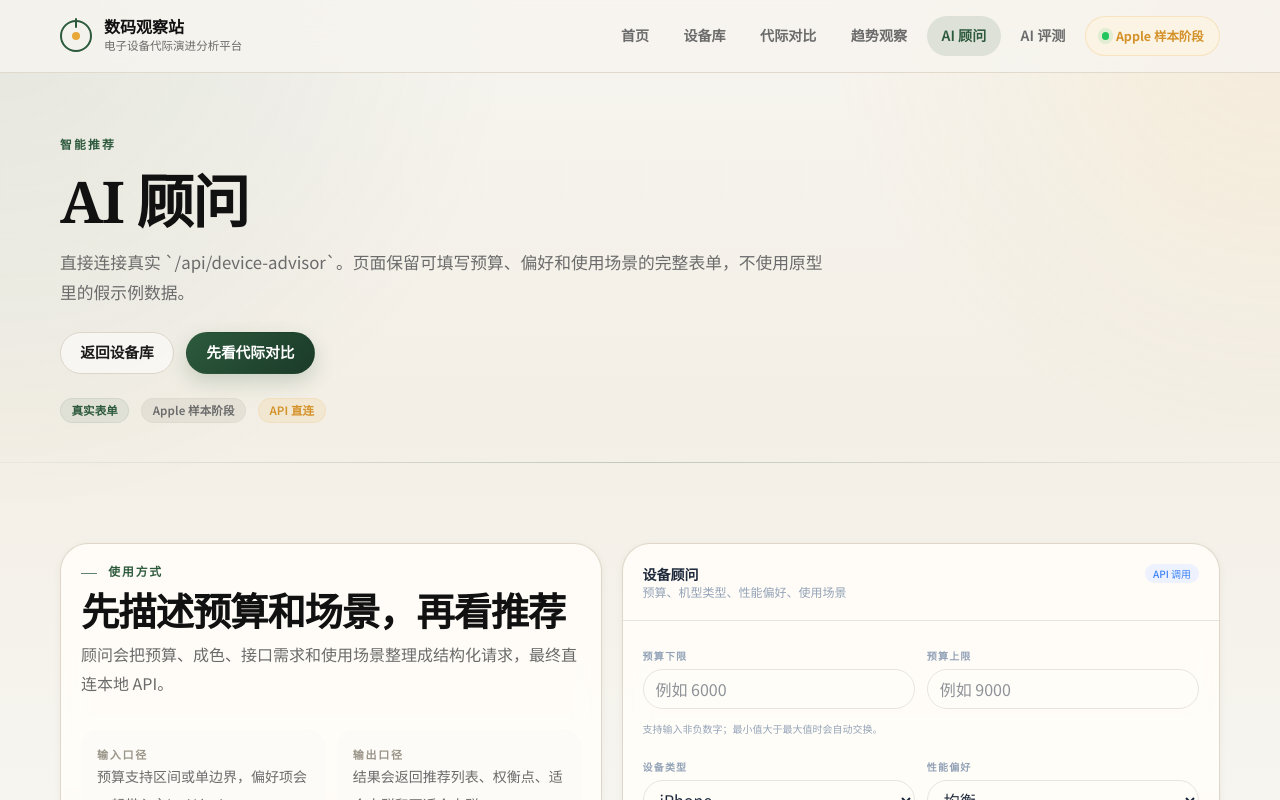
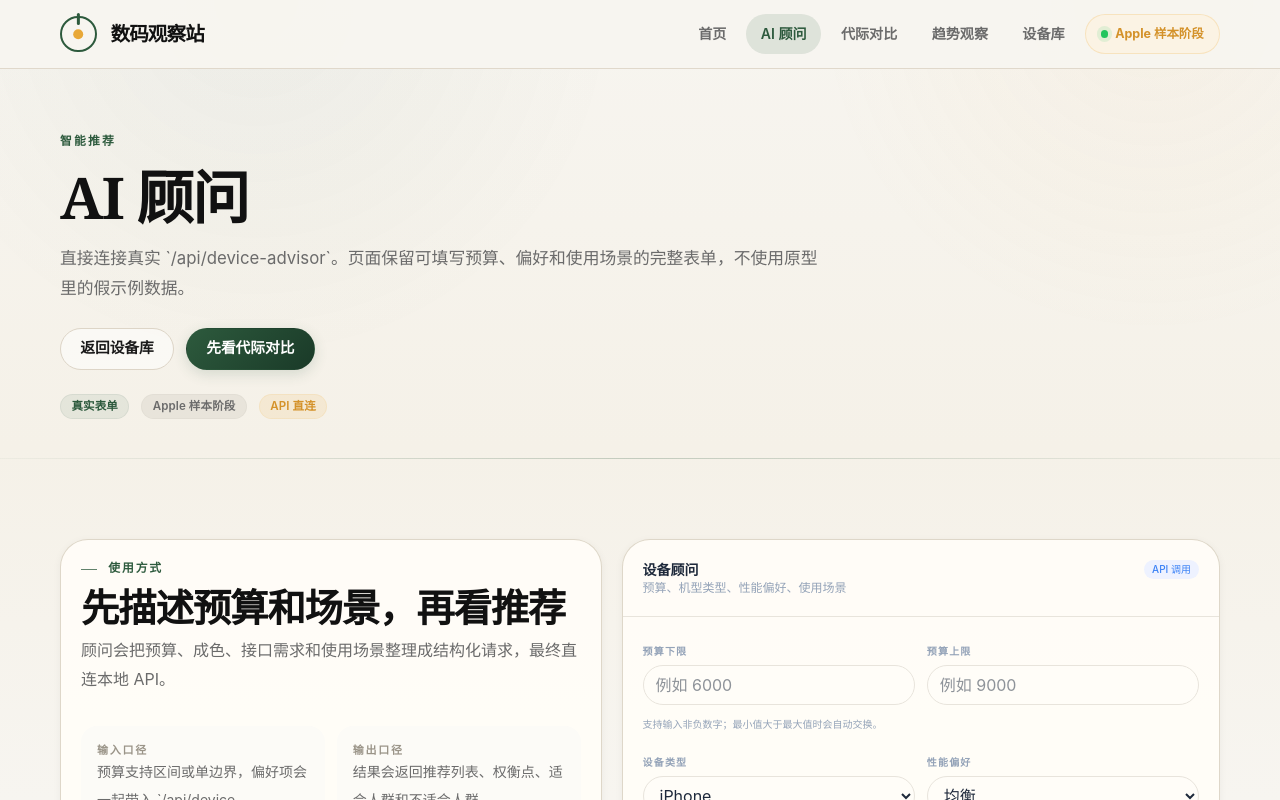
Before and after one commit to LighthouseXy/ai-device-evolution, a Next.js app: page /advisor in a window 1280 px wide. Shown: the top 800 px of the page. Built offline with nearby package versions, Linux system fonts and the light colour scheme.

Commit message:
fix: polish v2 navigation branding and scrolling

```diff
--- a/src/app/devices/page.tsx
+++ b/src/app/devices/page.tsx
@@ -146,7 +146,7 @@ export default async function DevicesPage({
           <SectionHeader
             eyebrow="筛选"
             title="按类别浏览"
-            description="先按类别收窄范围，再进入具体设备详情。当前导航只展示公开入口，开发环境才显示 AI 评测入口。"
+            description="先按类别收窄范围，再进入具体设备详情。AI 顾问、代际对比和趋势观察都保留为公开入口。"
           />
 
           <div className="flex flex-wrap gap-2">
--- a/src/app/globals.css
+++ b/src/app/globals.css
@@ -1,4 +1,3 @@
-@import url("https://fonts.googleapis.com/css2?family=Noto+Sans+SC:wght@300;400;500;600;700;800&family=Noto+Serif+SC:wght@500;600;700&display=swap");
 @import "tailwindcss";
 
 :root {
@@ -32,8 +31,9 @@
   --radius-md: 14px;
   --radius-lg: 20px;
   --radius-xl: 28px;
-  --font-sans-stack: "Noto Sans SC", -apple-system, BlinkMacSystemFont, "Segoe UI", sans-serif;
-  --font-display-stack: "Noto Serif SC", Georgia, "Times New Roman", serif;
+  --font-sans-stack: "PingFang SC", "Hiragino Sans GB", "Microsoft YaHei", "Noto Sans SC",
+    -apple-system, BlinkMacSystemFont, "Segoe UI", sans-serif;
+  --font-display-stack: "PingFang SC", "Hiragino Sans GB", "Songti SC", "STSong", Georgia, serif;
   --font-mono-stack: "SF Mono", "JetBrains Mono", "Cascadia Code", "Consolas", monospace;
 }
 
@@ -66,23 +66,9 @@ body {
   font-family: var(--font-sans-stack);
   overflow-x: hidden;
   background:
-    radial-gradient(circle at top left, rgba(45, 90, 61, 0.09), transparent 34%),
-    radial-gradient(circle at top right, rgba(232, 168, 56, 0.12), transparent 30%),
-    linear-gradient(180deg, #f7f5f0 0%, #f3efe6 52%, #f7f5f0 100%);
-}
-
-body::before {
-  content: "";
-  position: fixed;
-  inset: 0;
-  pointer-events: none;
-  background-image:
-    linear-gradient(90deg, rgba(221, 213, 199, 0.22) 1px, transparent 1px),
-    linear-gradient(rgba(221, 213, 199, 0.12) 1px, transparent 1px);
-  background-size: 80px 100%, 100% 80px;
-  mask-image: linear-gradient(180deg, rgba(0, 0, 0, 0.08), rgba(0, 0, 0, 0.04) 30%, transparent 80%);
-  opacity: 0.45;
-  z-index: -1;
+    radial-gradient(circle at 20% 0%, rgba(45, 90, 61, 0.05), transparent 28%),
+    radial-gradient(circle at 90% 0%, rgba(232, 168, 56, 0.06), transparent 24%),
+    linear-gradient(180deg, #f7f5f0 0%, #f5f1e8 56%, #f7f5f0 100%);
 }
 
 ::selection {
@@ -160,7 +146,7 @@ p {
   line-height: 1;
   transition:
     transform 160ms ease,
-    box-shadow 160ms ease,
+    box-shadow 120ms ease,
     background-color 160ms ease,
     border-color 160ms ease,
     color 160ms ease;
@@ -181,11 +167,11 @@ p {
 .btn-primary {
   background: linear-gradient(135deg, var(--primary) 0%, var(--primary-strong) 100%);
   color: white;
-  box-shadow: 0 8px 20px rgba(45, 90, 61, 0.2);
+  box-shadow: 0 4px 14px rgba(45, 90, 61, 0.16);
 }
 
 .btn-primary:hover {
-  box-shadow: 0 10px 24px rgba(45, 90, 61, 0.26);
+  box-shadow: 0 6px 18px rgba(45, 90, 61, 0.2);
 }
 
 .btn-ghost {
@@ -422,7 +408,6 @@ p {
   border: 1px solid rgba(221, 213, 199, 0.95);
   border-radius: var(--radius-xl);
   box-shadow: var(--shadow-soft);
-  backdrop-filter: blur(12px);
   transition:
     transform 160ms ease,
     box-shadow 160ms ease,
@@ -441,14 +426,12 @@ p {
   top: 0;
   z-index: 60;
   border-bottom: 1px solid rgba(221, 213, 199, 0.88);
-  background: rgba(247, 245, 240, 0.82);
-  backdrop-filter: blur(18px);
-  -webkit-backdrop-filter: blur(18px);
+  background: rgba(247, 245, 240, 0.96);
 }
 
 .site-nav-inner {
   width: min(var(--site-max-width), calc(100% - var(--site-gutter) * 2));
-  min-height: 72px;
+  min-height: 68px;
   margin-inline: auto;
   display: flex;
   align-items: center;
@@ -459,7 +442,7 @@ p {
 .site-nav-brand {
   display: inline-flex;
   align-items: center;
-  gap: 0.75rem;
+  gap: 0.85rem;
   min-width: 0;
   color: var(--text-strong);
 }
@@ -467,9 +450,9 @@ p {
 .site-nav-mark {
   position: relative;
   flex: 0 0 auto;
-  width: 2rem;
-  height: 2rem;
-  border: 2px solid var(--primary);
+  width: 2.3rem;
+  height: 2.3rem;
+  border: 2.25px solid var(--primary);
   border-radius: 50%;
 }
 
@@ -477,8 +460,8 @@ p {
   content: "";
   position: absolute;
   inset: 50% auto auto 50%;
-  width: 0.5rem;
-  height: 0.5rem;
+  width: 0.6rem;
+  height: 0.6rem;
   border-radius: 999px;
   background: var(--accent);
   transform: translate(-50%, -50%);
@@ -487,32 +470,21 @@ p {
 .site-nav-mark::after {
   content: "";
   position: absolute;
-  top: -0.25rem;
+  top: -0.28rem;
   left: 50%;
-  width: 0.125rem;
-  height: 0.6rem;
+  width: 0.14rem;
+  height: 0.72rem;
   border-radius: 999px;
   background: var(--primary);
   transform: translateX(-50%);
 }
 
-.site-nav-brand-copy {
-  display: grid;
-  gap: 0.15rem;
-  min-width: 0;
-}
-
 .site-nav-name {
   font-family: var(--font-display-stack);
-  font-size: 1rem;
-  font-weight: 700;
+  font-size: 1.22rem;
+  font-weight: 800;
   line-height: 1.1;
-}
-
-.site-nav-subtitle {
-  color: var(--text-muted);
-  font-size: 0.72rem;
-  line-height: 1.2;
+  letter-spacing: -0.04em;
 }
 
 .site-nav-links {
@@ -720,6 +692,21 @@ p {
   animation: float 4.5s ease-in-out infinite;
 }
 
+@media (prefers-reduced-motion: reduce) {
+  html {
+    scroll-behavior: auto;
+  }
+
+  *,
+  *::before,
+  *::after {
+    animation-duration: 0.01ms !important;
+    animation-iteration-count: 1 !important;
+    transition-duration: 0.01ms !important;
+    scroll-behavior: auto !important;
+  }
+}
+
 .gradient-title {
   background: linear-gradient(135deg, var(--primary) 0%, var(--accent-strong) 100%);
   -webkit-background-clip: text;
--- a/src/app/layout.tsx
+++ b/src/app/layout.tsx
@@ -6,7 +6,10 @@ import SiteNav from "@/components/layout/SiteNav";
 export const metadata: Metadata = {
   title: "数码观察站｜电子设备代际演进分析平台",
   description: "聚焦电子设备代际演进、规格对比与 AI 辅助分析，Apple 仅作为第一阶段样本范围。",
-  icons: { icon: "/icon.svg" },
+  icons: {
+    icon: "/icon.svg",
+    apple: "/icon.svg",
+  },
 };
 
 export default function RootLayout({
--- a/src/components/layout/SiteFooter.tsx
+++ b/src/components/layout/SiteFooter.tsx
@@ -1,7 +1,6 @@
 import Link from "next/link";
 
 export default function SiteFooter() {
-  const isDev = process.env.NODE_ENV !== "production";
 
   return (
     <footer className="site-footer">
@@ -23,11 +22,10 @@ export default function SiteFooter() {
               <div className="site-footer-col">
                 <div className="site-footer-col-title">导航</div>
                 <Link className="site-footer-link" href="/">首页</Link>
-                <Link className="site-footer-link" href="/devices">设备库</Link>
+                <Link className="site-footer-link" href="/advisor">AI 顾问</Link>
                 <Link className="site-footer-link" href="/compare">代际对比</Link>
                 <Link className="site-footer-link" href="/trends">趋势观察</Link>
-                <Link className="site-footer-link" href="/advisor">AI 顾问</Link>
-                {isDev ? <Link className="site-footer-link" href="/dev/device-advisor-eval">AI 评测</Link> : null}
+                <Link className="site-footer-link" href="/devices">设备库</Link>
               </div>
               <div className="site-footer-col">
                 <div className="site-footer-col-title">定位</div>
--- a/src/components/layout/SiteNav.tsx
+++ b/src/components/layout/SiteNav.tsx
@@ -5,34 +5,25 @@ import { usePathname } from "next/navigation";
 
 const links = [
   { href: "/", label: "首页" },
-  { href: "/devices", label: "设备库" },
+  { href: "/advisor", label: "AI 顾问" },
   { href: "/compare", label: "代际对比" },
   { href: "/trends", label: "趋势观察" },
-  { href: "/advisor", label: "AI 顾问" },
-  { href: "/dev/device-advisor-eval", label: "AI 评测" },
+  { href: "/devices", label: "设备库" },
 ];
 
 export default function SiteNav() {
   const pathname = usePathname();
-  const isDev = process.env.NODE_ENV !== "production";
 
   return (
     <nav className="site-nav">
       <div className="site-nav-inner">
         <Link href="/" className="site-nav-brand" aria-label="返回首页">
           <span className="site-nav-mark" aria-hidden="true" />
-          <span className="site-nav-brand-copy">
-            <span className="site-nav-name">数码观察站</span>
-            <span className="site-nav-subtitle">电子设备代际演进分析平台</span>
-          </span>
+          <span className="site-nav-name">数码观察站</span>
         </Link>
 
         <div className="site-nav-links">
           {links.map((link) => {
-            if (link.href.startsWith("/dev/") && !isDev) {
-              return null;
-            }
-
             const active = pathname === link.href || (link.href !== "/" && pathname.startsWith(link.href));
 
             return (
```
Also changed, not shown: src/app/icon.svg.
